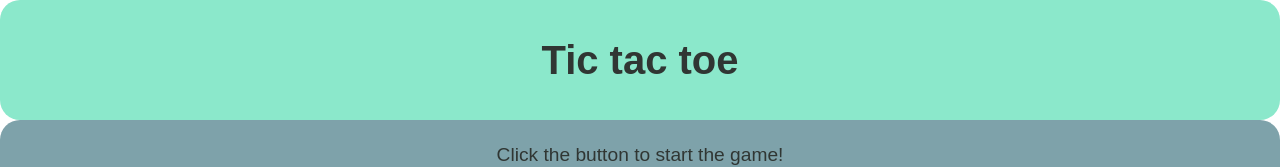
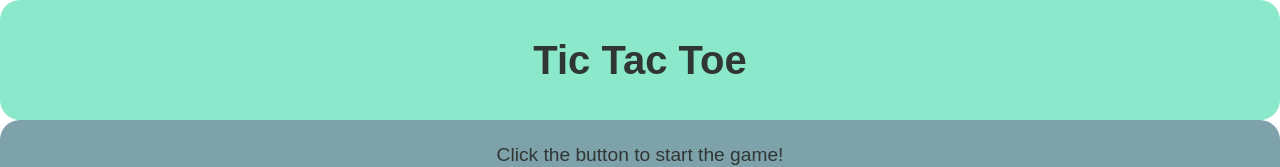
Before and after one commit to Julyo-Hidalgo/tic-tac-toe, a plain HTML site: page index.html in a window 1280 px wide. Shown: the top 167 px of the page. Drawn offline with Linux system fonts and the light colour scheme.

Commit message:
feat(ui): Add styles for game title

```diff
--- a/css/styles.css
+++ b/css/styles.css
@@ -21,6 +21,8 @@ h1, p, a{
 
 h1{
     font-size: 250%;
+    font-weight: bold;
+    text-transform: capitalize;
 }
 
 p{
```
